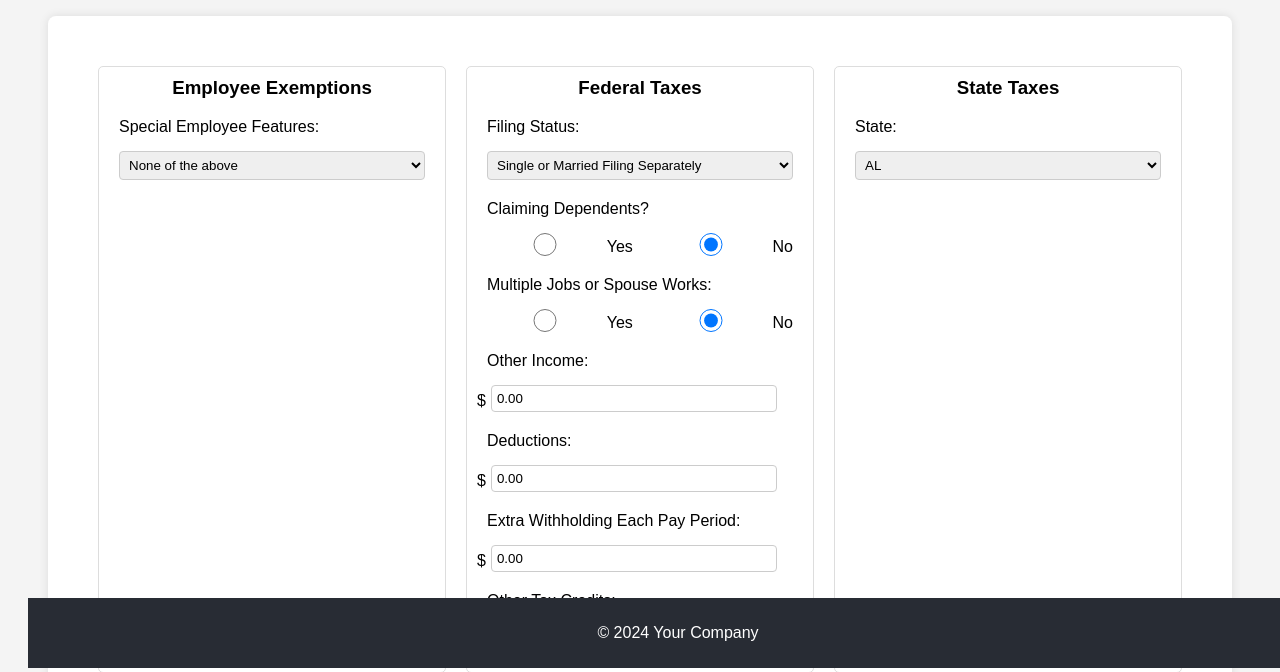
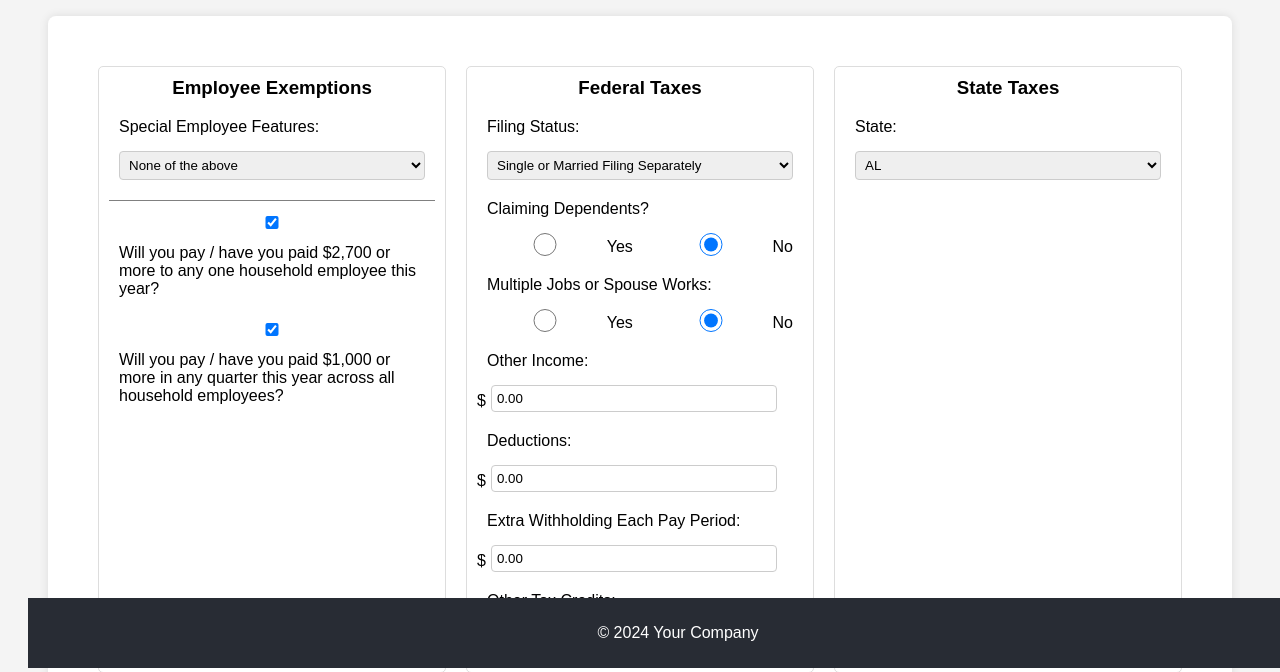
Before and after one commit to sohumdaftary/payroll-calculator, a Flask app: page / in a window 1280 px wide. Shown: the part 132-804 px from the top of the page. Run offline with Flask 3, Linux system fonts and the light colour scheme.

Commit message:
updated ficafuta UI

```diff
--- a/templates/index.html
+++ b/templates/index.html
@@ -74,6 +74,12 @@
         .checkbox-item input[type="checkbox"] {
             margin-bottom: 5px;
         }
+        .separator {
+        width: 100%;
+        height: 1px;
+        background-color: grey;
+        margin: 10px 0;
+        }
 
     </style>
 </head>
@@ -125,6 +131,16 @@
                         </div>
                     </div>
 
+                    <div class="separator"></div>
+
+                    <div class="checkbox-item">
+                        <input type="checkbox" id="pay2700" name="pay2700" checked>
+                        <label for="pay2700">Will you pay / have you paid $2,700 or more to any one household employee this year?</label>
+                    </div>
+                    <div class="checkbox-item">
+                        <input type="checkbox" id="pay1000" name="pay1000" checked>
+                        <label for="pay1000">Will you pay / have you paid $1,000 or more in any quarter this year across all household employees?</label>
+                    </div>
                 </div>
 
                 <!-- Federal Taxes Pane -->
```
